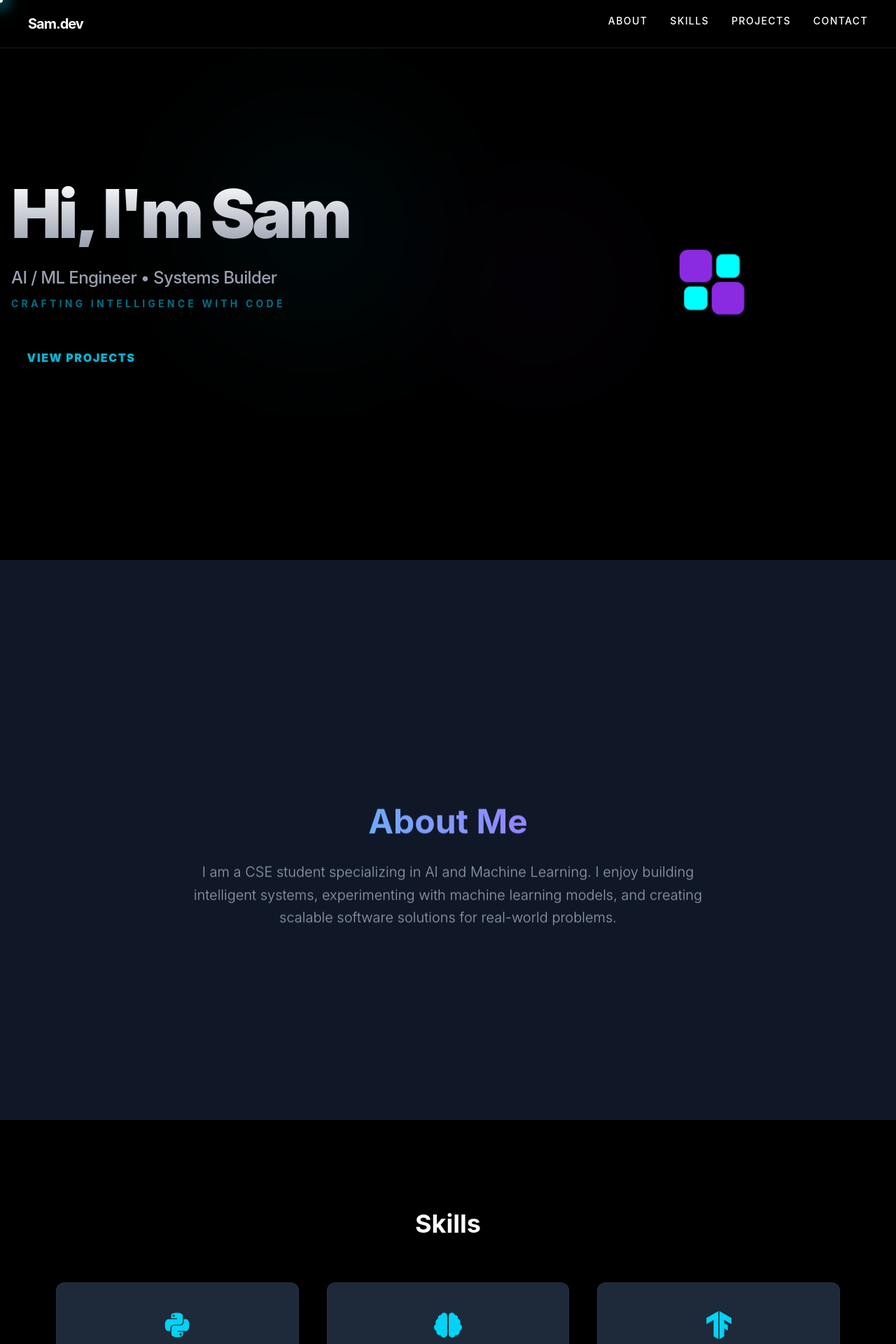
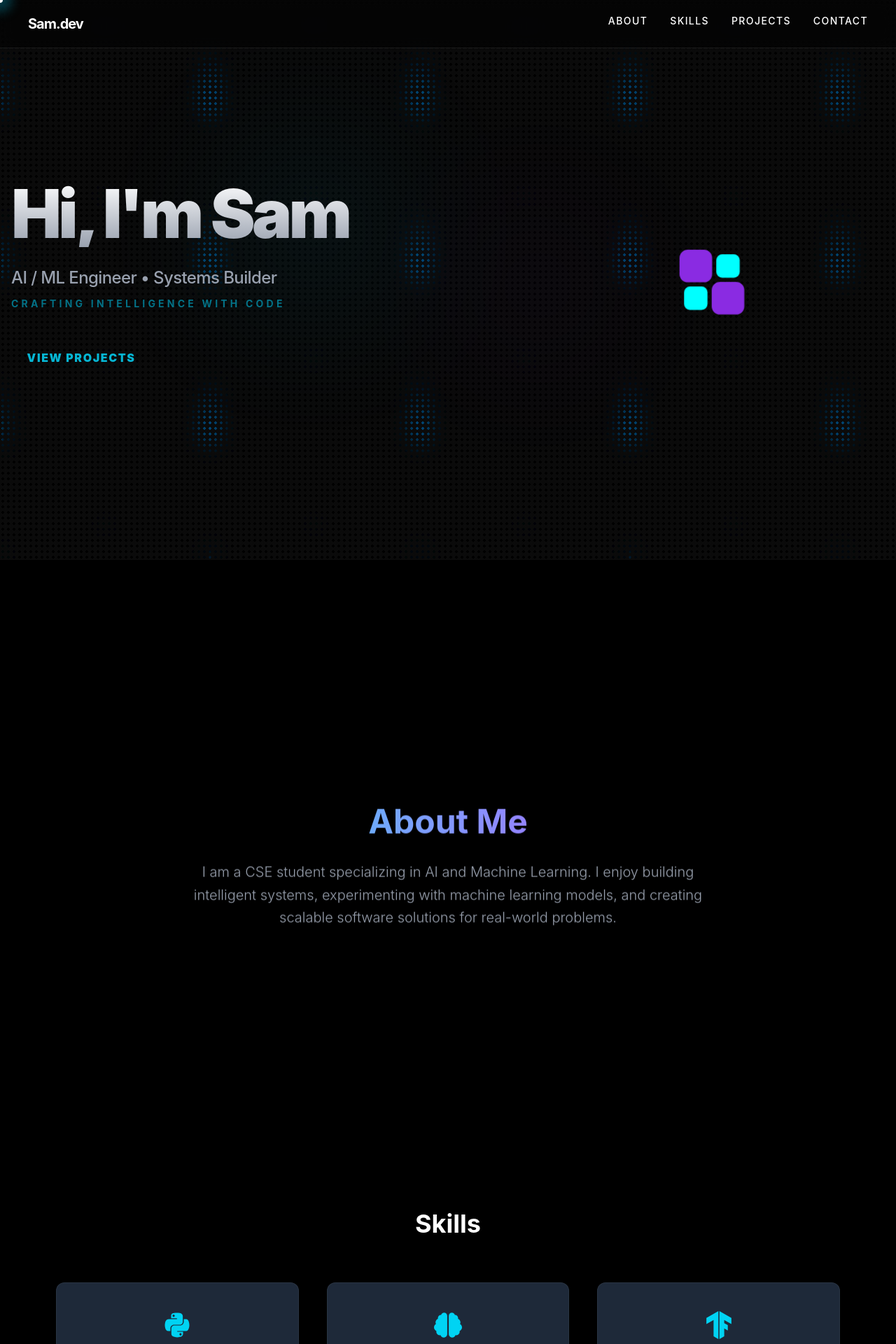
Before and after one commit to sambhavi298/portfolio, a React app: page / in a window 1280 px wide. Shown: the top 1920 px of the page at 70% size. Built offline with nearby package versions, Linux system fonts and the light colour scheme; the HTML template or start-up script is replaced by a standard one.

Commit message:
Fix background visibility by making sections transparent

```diff
--- a/src/components/About.jsx
+++ b/src/components/About.jsx
@@ -9,7 +9,7 @@ export default function About() {
             whileInView={{ opacity: 1 }}
             transition={{ duration: 1 }}
             viewport={{ once: true }}
-            className="min-h-screen bg-gray-900 text-white flex items-center justify-center px-10 overflow-hidden"
+            className="min-h-screen text-white flex items-center justify-center px-10 overflow-hidden"
         >
 
             <Parallax translateY={[-20, 20]} speed={-10}>
--- a/src/components/Contact.jsx
+++ b/src/components/Contact.jsx
@@ -8,7 +8,7 @@ export default function Contact() {
             whileInView={{ opacity: 1, y: 0 }}
             transition={{ duration: 0.6 }}
             viewport={{ once: true }}
-            className="min-h-screen bg-black text-white flex flex-col items-center justify-center p-10 overflow-hidden"
+            className="min-h-screen text-white flex flex-col items-center justify-center p-10 overflow-hidden"
         >
 
             <motion.h2
--- a/src/components/Hero.jsx
+++ b/src/components/Hero.jsx
@@ -9,7 +9,6 @@ export default function Hero() {
                 id="tsparticles"
                 className="absolute inset-0 z-0"
                 options={{
-                    background: { color: "#000" },
                     particles: {
                         number: { value: 80 },
                         size: { value: 2 },
--- a/src/components/Projects.jsx
+++ b/src/components/Projects.jsx
@@ -24,7 +24,7 @@ export default function Projects() {
             whileInView={{ opacity: 1 }}
             transition={{ duration: 1 }}
             viewport={{ once: true }}
-            className="min-h-screen bg-gray-900 text-white px-20 py-32 overflow-hidden"
+            className="min-h-screen text-white px-20 py-32 overflow-hidden"
             style={{ perspective: "1200px" }}
         >
 
--- a/src/components/Skills.jsx
+++ b/src/components/Skills.jsx
@@ -35,7 +35,7 @@ export default function Skills() {
             whileInView={{ opacity: 1, y: 0 }}
             transition={{ duration: 0.6 }}
             viewport={{ once: true }}
-            className="min-h-screen bg-black text-white px-20 py-32 overflow-hidden"
+            className="min-h-screen text-white px-20 py-32 overflow-hidden"
             style={{ perspective: "1000px" }}
         >
 
```
